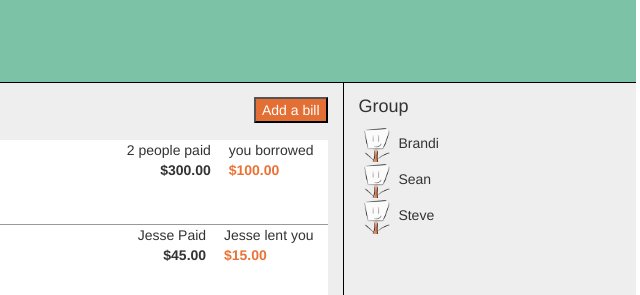
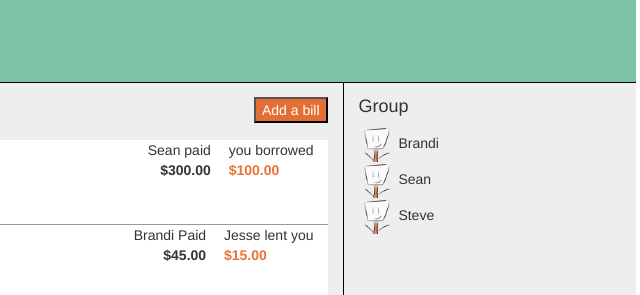
Before and after one commit to britbroet/splitwise-project, a website: page public/index.html in a window 1280 px wide. Shown: the top 295 px of the page, 589-1229 px from the left. Drawn offline with nearby package versions, Linux system fonts and the light colour scheme.

Commit message:
changing names

```diff
--- a/public/index.html
+++ b/public/index.html
@@ -43,7 +43,7 @@
                   <div class="amounts pull-right">
                     <div class="amount cost">
                       <div>
-                        2 people paid
+                        Sean paid
                       </div>
                       <div class="value text-right">
                         $300.00
@@ -67,7 +67,7 @@
                   <div class="amounts pull-right">
                     <div class="amount cost">
                       <div>
-                        Jesse Paid
+                        Brandi Paid
                       </div>
                       <div class="value text-right">
                         $45.00
```
